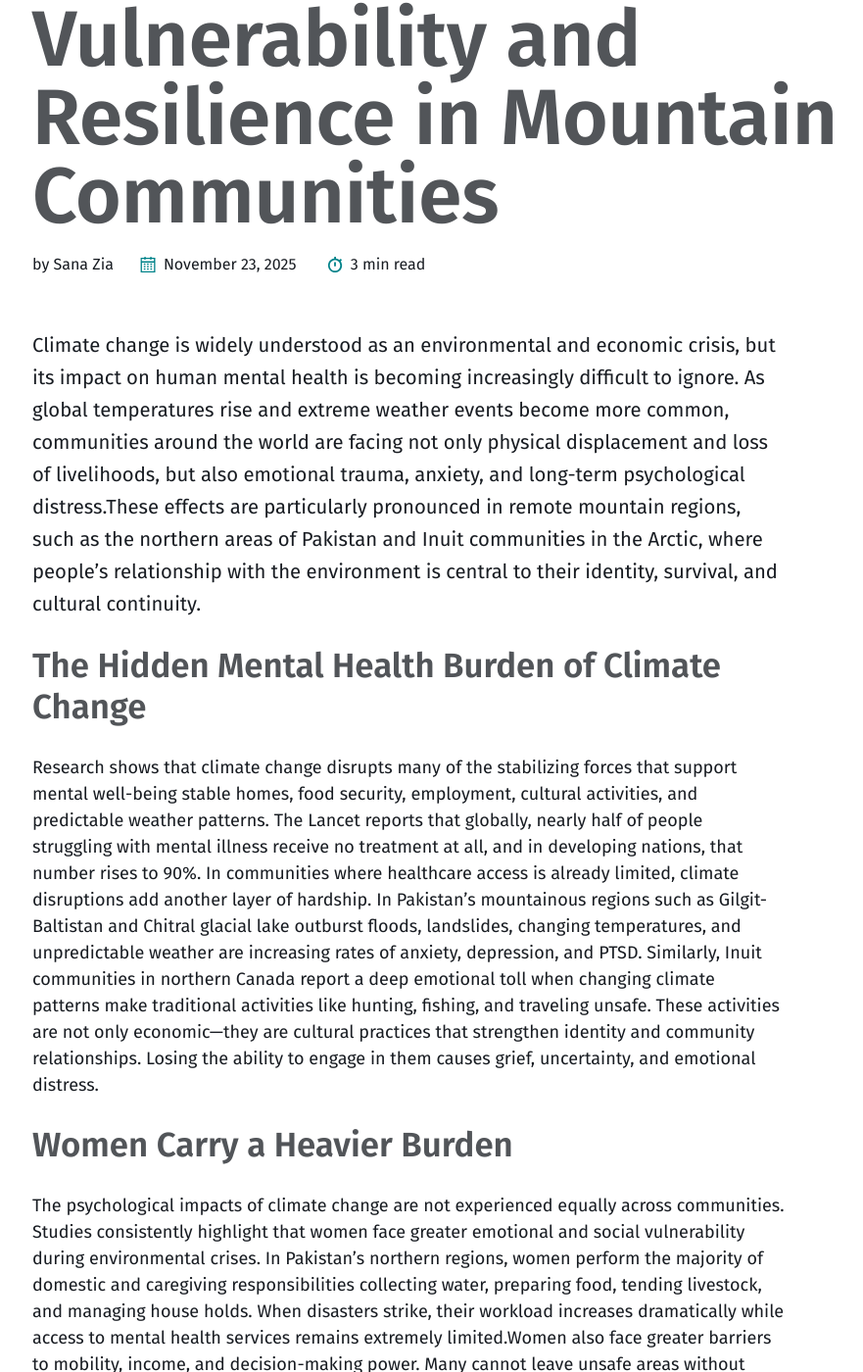
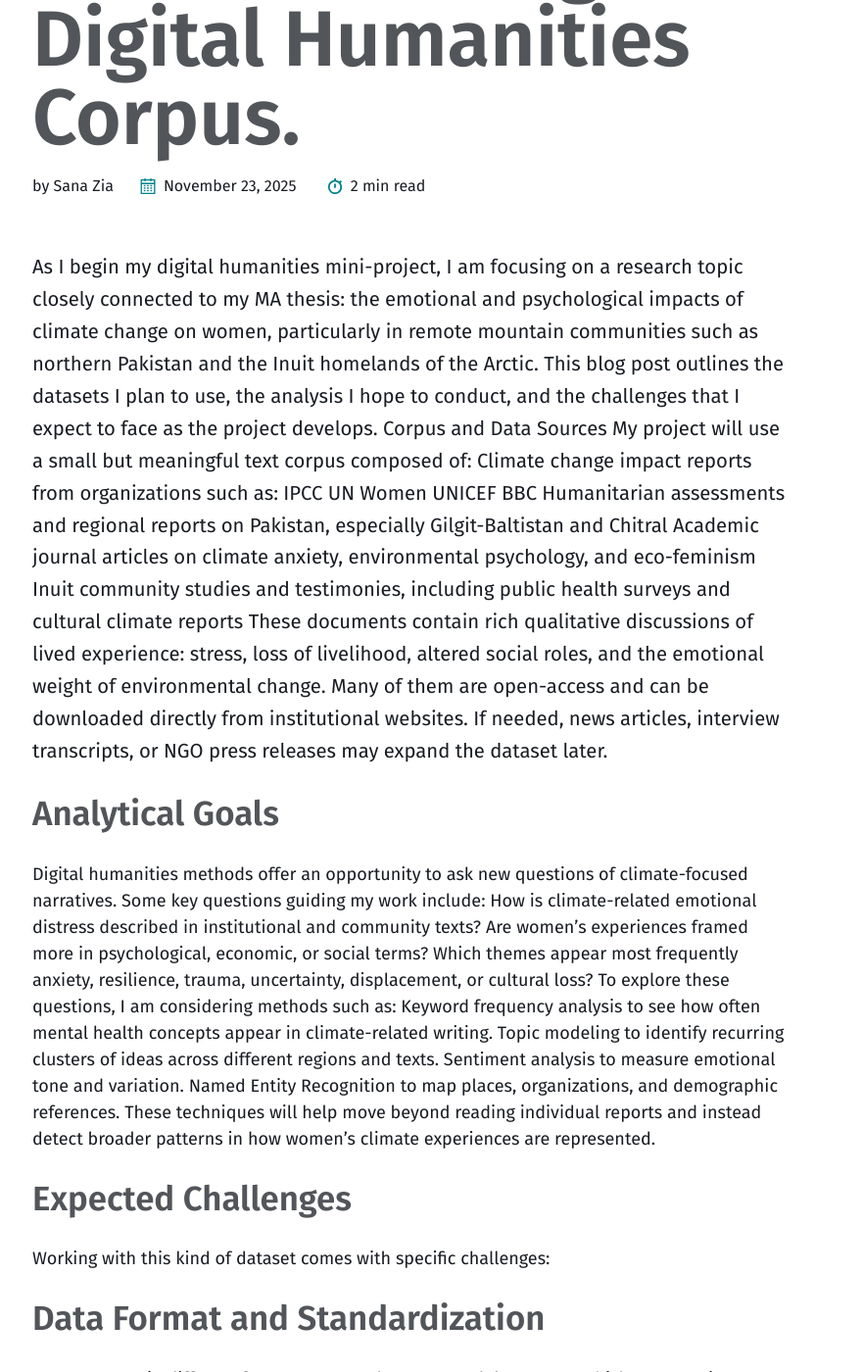
Before and after one commit to sanazia999-beep/portfolio, a Jekyll site: the page built from _posts/2025-11-23-mini-project.md, in a window 1280 px wide and 1400 px high, scrolled down 409 px. Shown: the whole window at 98% size, without its empty margins (39-920 px from the left). Built offline with Jekyll 4.4.1, drawn with Linux system fonts in a browser that asks for light colours; some of the changed text lies outside the part shown.

```diff
--- a/_posts/2025-11-23-mini-project.md
+++ b/_posts/2025-11-23-mini-project.md
@@ -1,5 +1,5 @@
 ---
-title: "Climate Change and Mental Health: A Gendered Look at Vulnerability and Resilience in Mountain Communities"
+title: "Climate Change, Women, and Mental Health: Building a Digital Humanities Corpus."
 excerpt_separator: "<!--more-->"
 categories:
   - Miniproject
@@ -7,54 +7,43 @@
   - experiments
   - tests
 ---
-Climate change is widely understood as an environmental and economic crisis, but its impact on human mental health is becoming increasingly difficult to ignore. As global temperatures rise and extreme weather events become more common,
-communities around the world are facing not only physical displacement and loss of livelihoods, but also emotional trauma,
-anxiety, and long-term psychological distress.These effects are particularly pronounced in remote mountain regions,
-such as the northern areas of Pakistan and Inuit communities in the Arctic, where people’s relationship with the environment is central to their identity, survival, and
-cultural continuity.
+As I begin my digital humanities mini-project, I am focusing on a research topic closely connected to my MA thesis: the emotional and psychological
+impacts of climate change on women, particularly in remote mountain communities such as northern Pakistan and the Inuit homelands of the Arctic.
+This blog post outlines the datasets I plan to use, the analysis I hope to conduct, and the challenges that I expect to face as the project develops. Corpus and Data Sources
+My project will use a small but meaningful text corpus composed of:
+Climate change impact reports from organizations such as:
+IPCC
+UN Women
+UNICEF
+BBC
+Humanitarian assessments and regional reports on Pakistan, especially Gilgit-Baltistan and Chitral
+Academic journal articles on climate anxiety, environmental psychology, and eco-feminism
+Inuit community studies and testimonies, including public health surveys and cultural climate reports
+These documents contain rich qualitative discussions of lived experience: stress, loss of livelihood, altered social roles, and the emotional weight of environmental change. Many of them are open-access and can be downloaded directly from institutional websites. If needed, news articles, interview transcripts, or NGO press releases may expand the dataset later.
 
-## The Hidden Mental Health Burden of Climate Change
-Research shows that climate change disrupts many of the stabilizing forces that support mental well-being stable homes, food security, employment, cultural activities, and predictable weather patterns.
-The Lancet reports that globally, nearly half of people struggling with mental illness receive no treatment at all, and in developing nations, that number rises to 90%.
-In communities where healthcare access is already limited, climate disruptions add another layer of hardship.
-In Pakistan’s mountainous regions such as Gilgit-Baltistan and Chitral glacial lake outburst floods, landslides, changing
-temperatures, and unpredictable weather are increasing rates of anxiety, depression, and PTSD. Similarly, Inuit communities in
-northern Canada report a deep emotional toll when changing climate patterns make traditional activities like hunting, fishing,
-and traveling unsafe. These activities are not only economic—they are cultural practices that strengthen identity and community
-relationships. Losing the ability to engage in them causes grief, uncertainty, and emotional distress.
+## Analytical Goals
+Digital humanities methods offer an opportunity to ask new questions of climate-focused narratives.
+Some key questions guiding my work include:
+How is climate-related emotional distress described in institutional and community texts?
+Are women’s experiences framed more in psychological, economic, or social terms?
+Which themes appear most frequently anxiety, resilience, trauma, uncertainty, displacement, or cultural loss?
+To explore these questions, I am considering methods such as:
+Keyword frequency analysis to see how often mental health concepts appear in climate-related writing.
+Topic modeling to identify recurring clusters of ideas across different regions and texts.
+Sentiment analysis to measure emotional tone and variation.
+Named Entity Recognition to map places, organizations, and demographic references. These techniques will help move beyond reading individual reports and instead detect broader patterns in how women’s climate experiences are represented.
 
-## Women Carry a Heavier Burden
-The psychological impacts of climate change are not experienced equally across communities. Studies consistently highlight that
-women face greater emotional and social vulnerability during environmental crises. In Pakistan’s northern regions, women perform
-the majority of domestic and caregiving responsibilities collecting water, preparing food, tending livestock, and managing house
-holds. When disasters strike, their workload increases dramatically while access to mental health services remains extremely
-limited.Women also face greater barriers to mobility, income, and decision-making power. Many cannot leave unsafe
-areas without male family members,and even when they do migrate, they face heightened risks of poverty, exploitation, or
-violence. The United Nations estimates that 80% of people displaced by climate change are women or girls.
-These gender inequalities magnify the psychological toll of environmental
-change, making emotional resilience harder to achieve.
+## Expected Challenges
+Working with this kind of dataset comes with specific challenges:
+## Data Format and Standardization
+Reports come in different formats PDFs, webpages, Word documents which may require OCR or conversion before computational analysis. Extracting clean text will be an early priority.
 
-## Lessons from Inuit Resilience
-Despite profound challenges, communities are developing strategies for coping and healing. Inuit research shows the importance
-of responses that respect local culture and community knowledge. Mental healthcare that integrates traditional practices,
-social gatherings, and community leadership strengthens emotional resilience while reinforcing identity and belonging.
-This model demonstrates a valuable lesson: solutions work best when created with the participation of the people most affected.
-Instead of imposing external programs, collaborative approaches that center Indigenous and community voices build empowerment
-rather than dependency.
+## Mixed Terminology
+Climate change and mental health are described differently across regions. For example:
+Some sources use “eco-anxiety,”
+Others focus on “psychosocial impacts,”
+Many reports describe emotions indirectly through stories.
+This variety may complicate keyword-based analysis.
 
-## Towards Better Policy and Support
-Addressing climate-related mental health challenges requires more than disaster relief.
-It means recognizing that emotional well-being is as essential as rebuilding infrastructure. Governments and
-organizations need to:
-Increase mental health services in remote and climate-affected areas.
-Train community health workers and women leaders.
-Integrate mental health into climate and resilience policies.
-Reduce stigma surrounding emotional support.
-Support research that highlights lived experiences.
-
-## Conclusion
-Climate change is not only damaging the environment  is reshaping the emotional landscape of entire communities.
-From the Arctic to the mountains of Pakistan, climate-related distress is increasing, especially among women who already navigate
-social and economic barriers. Yet there is strength and resilience in these communities. When solutions honor local culture, empower
-women, and recognize mental health as a core component of climate resilience, people are better equipped not only to survive environmental change
-but to thrive in spite of it.
+## Looking Ahead
+This mini-project aims to show how digital humanities methods can reveal patterns in climate change narratives that might not appear through conventional close reading. By analyzing how institutions, researchers, and communities talk about environmental stress, especially for women, I hope to highlight emerging psychological realities of the climate crisis and demonstrate the value of computational textual analysis within climate-oriented humanities research.
```
